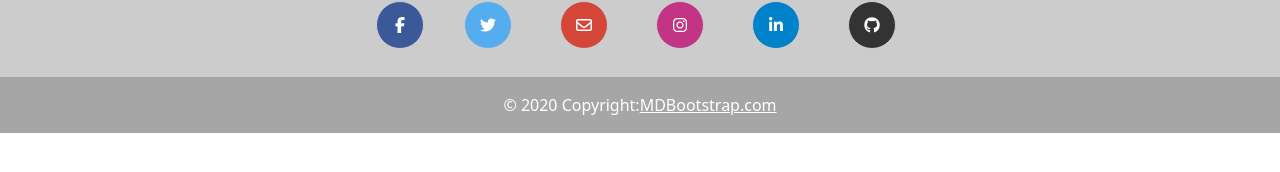
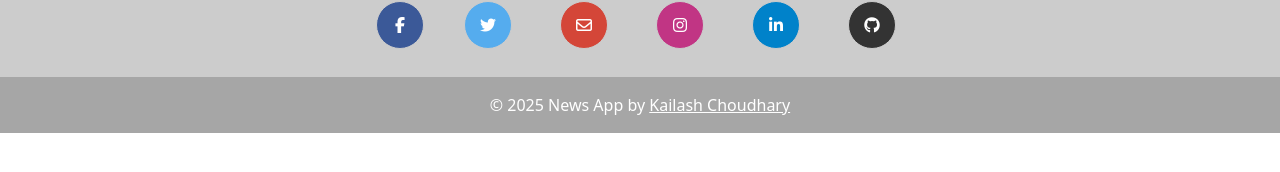
Before and after one commit to kailash3263/News-APP, a React (Vite) app in the folder InstaNews/: page /liked in a window 1280 px wide. Shown: the part 378-550 px from the top of the page. Built offline with nearby package versions, Linux system fonts and the light colour scheme.

Commit message:
Update footer.jsx

```diff
--- a/InstaNews/src/components/footer.jsx
+++ b/InstaNews/src/components/footer.jsx
@@ -2,8 +2,8 @@ import React from "react";
 
 const Footer = () => {
   return (
-    <div className="w-100 ">
-      <footer className="bg-light text-center text-white" >
+    <div className="w-100">
+      <footer className="bg-light text-center text-white">
         {/* Grid container */}
         <div className="w-100 p-4 pb-2" style={{ backgroundColor: "#cccccc" }}>
           {/* Section: Social media */}
@@ -11,43 +11,59 @@ const Footer = () => {
             {/* Facebook */}
             <a
               className="btn btn-primary m-1 mx-2"
-              style={{ backgroundColor: "#3b5998", borderRadius: "50%",
+              style={{
+                backgroundColor: "#3b5998",
+                borderRadius: "50%",
                 width: "3em",
                 height: "3em",
                 display: "inline-flex",
                 alignItems: "center",
-  justifyContent: "center", borderColor: "#cccccc" }}
-              href="#!"
+                justifyContent: "center",
+                borderColor: "#cccccc",
+              }}
+              href="https://www.facebook.com/share/1YWeP2aDQd/"
+              target="_blank"
+              rel="noopener noreferrer"
               role="button"
             >
               <i className="fab fa-facebook-f"></i>
             </a>
 
-            {/* Twitter */}
+            {/* Twitter (X) */}
             <a
               className="btn btn-primary m-1 mx-3"
-              style={{ backgroundColor: "#55acee", borderRadius: "50%",
+              style={{
+                backgroundColor: "#55acee",
+                borderRadius: "50%",
                 width: "3em",
                 height: "3em",
                 display: "inline-flex",
                 alignItems: "center",
-  justifyContent: "center", borderColor: "#cccccc" }}
-              href="#!"
+                justifyContent: "center",
+                borderColor: "#cccccc",
+              }}
+              href="https://x.com/pashikantivara1?t=MtDE8Sj3iK2PbKfqvkUNXw&s=08"
+              target="_blank"
+              rel="noopener noreferrer"
               role="button"
             >
               <i className="fab fa-twitter"></i>
             </a>
 
-            {/* gmail */}
+            {/* Gmail */}
             <a
               className="btn btn-primary m-1 mx-3"
-              style={{ backgroundColor: "#D44638", borderRadius: "50%",
+              style={{
+                backgroundColor: "#D44638",
+                borderRadius: "50%",
                 width: "3em",
                 height: "3em",
                 display: "inline-flex",
                 alignItems: "center",
-  justifyContent: "center", borderColor: "#cccccc" }}
-              href="#!"
+                justifyContent: "center",
+                borderColor: "#cccccc",
+              }}
+              href="mailto:mohdabdulrazzak9850@gmail.com"
               role="button"
             >
               <i className="far fa-envelope"></i>
@@ -56,28 +72,39 @@ const Footer = () => {
             {/* Instagram */}
             <a
               className="btn btn-primary m-1 mx-3"
-              style={{ backgroundColor: "#C13584", borderRadius: "50%",
+              style={{
+                backgroundColor: "#C13584",
+                borderRadius: "50%",
                 width: "3em",
                 height: "3em",
                 display: "inline-flex",
                 alignItems: "center",
-  justifyContent: "center", borderColor: "#cccccc" }}
-              href="#!"
+                justifyContent: "center",
+                borderColor: "#cccccc",
+              }}
+              href="https://www.instagram.com/abdul_razzak1604/profilecard/?igsh=MXZ1YTUxejBqYzNkYw=="
+              target="_blank"
+              rel="noopener noreferrer"
               role="button"
             >
               <i className="fab fa-instagram"></i>
             </a>
 
-            {/* Linkedin */}
+            {/* Linkedin (placeholder since not provided) */}
             <a
               className="btn btn-primary m-1 mx-3"
-              style={{ backgroundColor: "#0082ca", borderRadius: "50%",
+              style={{
+                backgroundColor: "#0082ca",
+                borderRadius: "50%",
                 width: "3em",
                 height: "3em",
                 display: "inline-flex",
                 alignItems: "center",
-  justifyContent: "center", borderColor: "#cccccc" }}
-              href="#!"
+                justifyContent: "center",
+                borderColor: "#cccccc",
+              }}
+              href="https://www.linkedin.com/in/kailash-choudhary-517aa6198?utm_source=share&utm_campaign=share_via&utm_content=profile&utm_medium=android_app"
+              target="_blank"
               role="button"
             >
               <i className="fab fa-linkedin-in"></i>
@@ -86,33 +113,38 @@ const Footer = () => {
             {/* Github */}
             <a
               className="btn btn-primary m-1 mx-3"
-              style={{ backgroundColor: "#333333", borderRadius: "50%",
+              style={{
+                backgroundColor: "#333333",
+                borderRadius: "50%",
                 width: "3em",
                 height: "3em",
                 display: "inline-flex",
                 alignItems: "center",
-  justifyContent: "center", borderColor: "#cccccc" }}
-              href="#!"
+                justifyContent: "center",
+                borderColor: "#cccccc",
+              }}
+              href="https://github.com/kailash3263/News-APP.git"
+              target="_blank"
+              rel="noopener noreferrer"
               role="button"
             >
               <i className="fab fa-github"></i>
             </a>
           </section>
-          {/* Section: Social media */}
         </div>
-        {/* Grid container */}
 
         {/* Copyright */}
-        <div
-          className="text-center p-3"
-          style={{ backgroundColor: "#a6a6a6" }}
+        <div className="text-center p-3" style={{ backgroundColor: "#a6a6a6" }}>
+          © 2025 News App by&nbsp;
+          <a
+            className="text-white"
+            href="https://github.com/kailash3263"
+            target="_blank"
+            rel="noopener noreferrer"
           >
-          © 2020 Copyright:
-          <a className="text-white" href="https://mdbootstrap.com/">
-            MDBootstrap.com
+            Kailash Choudhary
           </a>
         </div>
-        {/* Copyright */}
       </footer>
     </div>
   );
```
Lines whose indentation alone changed are shown as unchanged.
